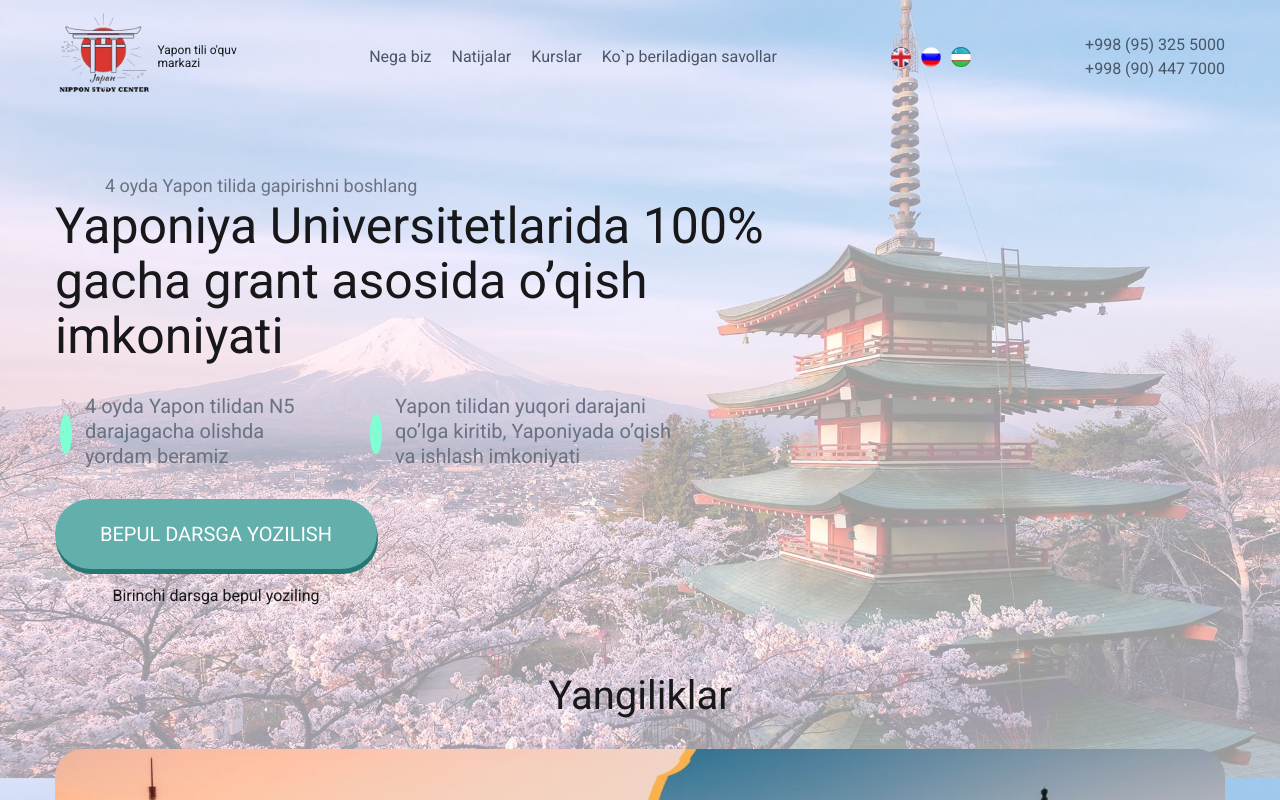
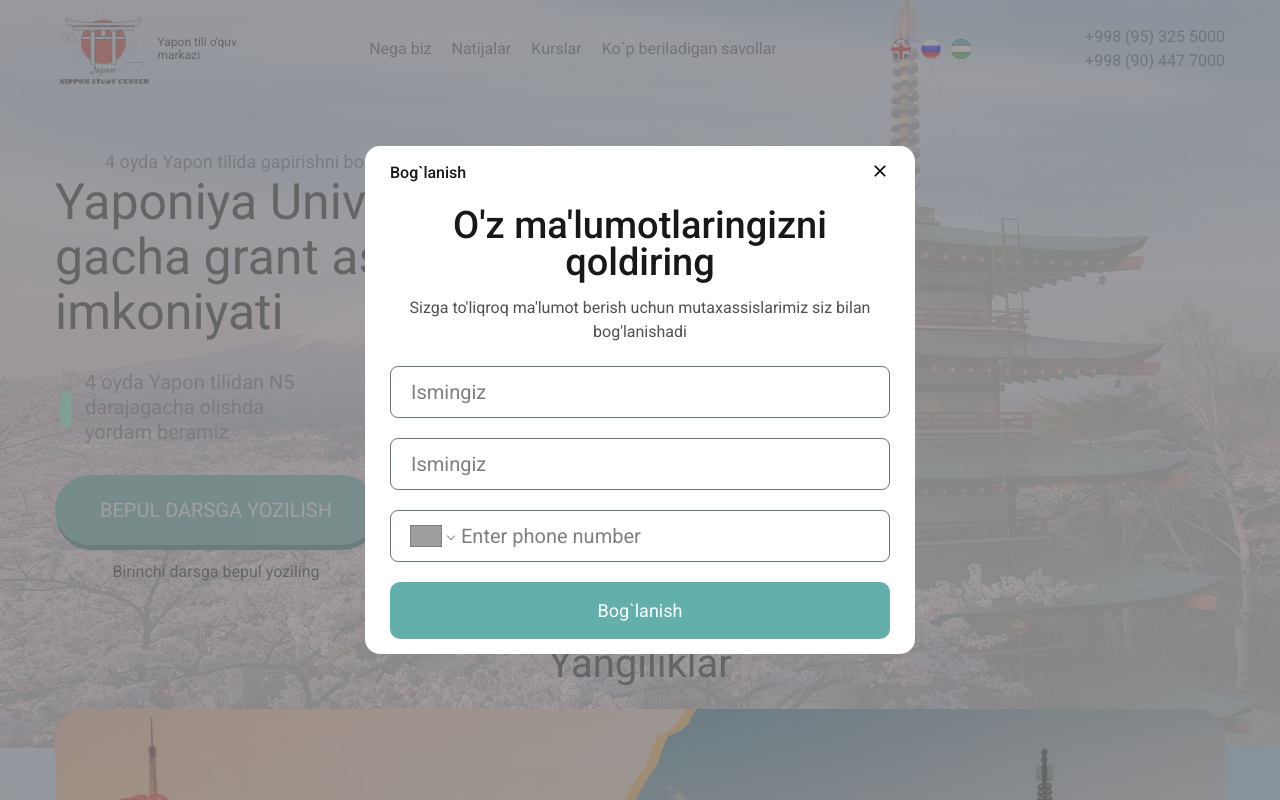
Before and after one commit to DavronNabijonv/nippon-school, a React (Vite) app: page / in a window 1280 px wide. Shown: the top 800 px of the page. Built offline with nearby package versions, Linux system fonts and the light colour scheme; grey boxes are pictures that could not be loaded.

Commit message:
footer and modal

```diff
--- a/package.json
+++ b/package.json
@@ -11,6 +11,7 @@
   },
   "dependencies": {
     "@tailwindcss/vite": "^4.1.2",
+    "aos": "^2.3.4",
     "axios": "^1.8.4",
     "i18next": "^24.2.3",
     "i18next-browser-languagedetector": "^8.0.4",
@@ -20,6 +21,8 @@
     "react-fast-marquee": "^1.6.5",
     "react-i18next": "^15.4.1",
     "react-icons": "^5.5.0",
+    "react-phone-number-input": "^3.4.12",
+    "react-scroll": "^1.9.3",
     "swiper": "^11.2.6",
     "tailwindcss": "^4.1.2"
   },
--- a/src/App.css
+++ b/src/App.css
@@ -2,7 +2,7 @@
   max-width: 1200px;
   width: 100%;
   margin: 0 auto;
-  padding: 8px 15px;
+  padding: 0px 15px;
 }
 
 /* swiper card univer styles for univer section */
@@ -82,8 +82,7 @@
 /* opacity style */
 .opacity {
   width: 100%;
-  height: calc(100% + 00px);
-  padding-bottom: 50px;
+  height: 100%;
   background-color: rgba(255, 255, 255, 0.603);
 }
 
--- a/src/App.jsx
+++ b/src/App.jsx
@@ -1,4 +1,5 @@
 import "./App.css";
+import Request_answer from "./components/request_answer";
 import Foot from "./foot_nav/foot";
 import Navbar from "./foot_nav/nav";
 import Contact from "./sections/contact";
@@ -9,6 +10,7 @@ import Grant_100 from "./sections/grant_100";
 import Home_section from "./sections/home_section";
 import Kurs_section from "./sections/kurs_section";
 import Licence from "./sections/licence";
+import Modal_section from "./sections/modal/modal";
 import News from "./sections/news";
 import Result_section from "./sections/result_section";
 import Styde_center from "./sections/styde_center";
@@ -18,39 +20,46 @@ function App() {
   return (
     <div className="opacity ">
       <navbar>
-        <Navbar/>
+        <Navbar />
       </navbar>
 
-      <section id="home" >
-        <Home_section/>
+
+        <Modal_section />
+
+      <section id="home">
+        <Home_section />
       </section>
 
-      <News/>
-      <Styde_center/>
-      <Get_results/>
-      <Grant_100/>
+      <News />
+      <Styde_center />
+      <Get_results />
+      <Grant_100 />
 
-      <section id="result" >
-        <Result_section/>
+      <section id="natija">
+        <Result_section />
       </section>
 
-      <Univer_section/>
+      <Univer_section />
 
-      <section id="kurslar" >
+      <section id="kurslar">
         <Kurs_section />
       </section>
 
-      <Licence/>
-      <For_section/>
-
-      <section id="faq" >
-        <Faq/>
+      <Licence />
+      <section id="negabiz">
+        <For_section />
       </section>
 
-      <Contact  />
+      <section id="savollar">
+        <Faq />
+      </section>
+
+      <section id="contact">
+        <Contact />
+      </section>
 
       <footer>
-        <Foot/>
+        <Foot />
       </footer>
     </div>
   );
--- a/src/components/btn.jsx
+++ b/src/components/btn.jsx
@@ -1,6 +1,7 @@
 import React from "react";
 import Translater from "./translater";
 import "../App.css";
+import '../sections/modal/modal.css'
 
 export default function Btn({ txt, id_name }) {
   return (
--- /dev/null
+++ b/src/components/request_answer.css
@@ -0,0 +1,29 @@
+@keyframes decrease{
+    from{
+        width: 100%;
+    }
+    to{
+        width: 0;
+    }
+}
+.main-answer{
+    position: absolute;
+    top: 20px;
+    right: 20px;
+    z-index: 22222;
+    width: 100%;
+    max-width: 300px;
+}
+.request-btn,.answer{
+    padding: 0 10px;
+}
+.animation{
+    border-radius: 3px;
+}
+.decrease-animation{
+    animation-delay: 5s;
+    animation: decrease 8s ease forwards;
+}
+.request-grp{
+    padding: 5px 0 0;
+}
--- /dev/null
+++ b/src/components/request_answer.jsx
@@ -0,0 +1,50 @@
+import React, { useEffect } from "react";
+import AOS from "aos";
+import "aos/dist/aos.css";
+import "./request_answer.css";
+
+import { IoMdClose } from "react-icons/io";
+import { MdError } from "react-icons/md";
+import { FaCheck } from "react-icons/fa";
+
+export default function Request_answer({ answer_type , close_func }) {
+  useEffect(() => {
+    AOS.init({
+      duration: 1000, // animation duration
+      once: true, // animation should happen only once
+    });
+  }, []);
+
+  return (
+    <div className = "main-answer" >
+      <div data-aos="fade-left">
+        <div className=" request-grp rounded-[8px] max-w-[280px] w-[100%] flex flex-col gap-[5px] bg-white ">
+          <button onClick={close_func} className=" request-btn border-none text-gray-800 text-[18px] text-black w-[100%] text-right flex justify-end ">
+            <IoMdClose />
+          </button>
+          <div className="answer flex gap-[8px] items-center ">
+            <span
+              className={`bg-white-900 rounded-[100%] ${
+                answer_type ? "text-green-700" : "text-red-700"
+              } text-[20px]`}
+            >
+              {answer_type ? <FaCheck /> : <MdError />}
+            </span>
+            {answer_type ? "Successfuly" : "Error"}
+          </div>
+          <div
+            className={`animation h-[5px] ${
+              answer_type ? "bg-green-300" : "bg-red-300"
+            } rounded-[15px]`}
+          >
+            <div
+              className={`decrease-animation h-[5px] ${
+                answer_type ? "bg-green-700" : "bg-red-700"
+              } `}
+            ></div>
+          </div>
+        </div>
+      </div>
+    </div>
+  );
+}
--- a/src/components/txt.jsx
+++ b/src/components/txt.jsx
@@ -1,6 +1,7 @@
 import React from "react";
 import Translater from "./translater";
 import "../App.css";
+import '../sections/modal/modal.css'
 
 export default function Text({
   txt,
--- a/src/foot_nav/foot-nav.css
+++ b/src/foot_nav/foot-nav.css
@@ -0,0 +1,31 @@
+.foot-nav{
+    padding: 20px  15px;
+}
+#foot-maxfiy{
+    font-size: 12px;
+}
+#navlink-txt{
+    font-size: 16px;
+}
+.network-nav{
+    display: none;
+}
+
+@media(max-width:700px){
+    .link-grp{
+        flex-direction: column;
+        gap: 2px;
+    }
+}
+
+@media(max-width:475px){
+    #foot-maxfiy, .link-grp{
+        display: none;
+    }
+    .network-nav{
+        display: block;
+    }
+    .network-btn-grp{
+        align-items: start;
+    }
+}
--- a/src/index.css
+++ b/src/index.css
@@ -5,7 +5,7 @@
   padding: 0;
   box-sizing: border-box;
   font-family: 'Roboto',sans-serif;
-  transition: 0.4s ease-in-out;
+  transition: 0.1s ease-in-out;
 }
 
 html{
--- /dev/null
+++ b/src/sections/modal/modal.css
@@ -0,0 +1,34 @@
+.modal-overflow{
+    position: absolute;
+    width: 100%;
+    height: 100%;
+    z-index: 2222;
+    top: 0;
+    left: 0;
+    background-color: rgba(128, 128, 128, 0.747);
+}
+.modal-grp{
+    padding: 15px 25px ;
+}
+#modal-boglanish{
+    font-size: 16px;
+    font-weight: 500;
+}
+#modal-title{
+    font-size: 38px;
+    font-weight: 500;
+    line-height: 37px;
+}
+#modal-txt{
+    font-size: 16px;
+    color: rgb(82, 81, 81);
+}
+.modal-input{
+    padding: 10px 20px;
+    font-size: 20px;
+}
+#modal-btn{
+    padding: 15px 0;
+    font-size: 18px;
+    border-radius: 10px;
+}
--- /dev/null
+++ b/src/sections/modal/modal.jsx
@@ -0,0 +1,65 @@
+import React, { useEffect, useState } from "react";
+import "./modal.css";
+import AOS from "aos";
+import "aos/dist/aos.css";
+import Text from "../../components/txt";
+import { useTranslation } from "react-i18next";
+import "react-phone-number-input/style.css";
+import PhoneInput from "react-phone-number-input";
+
+import { IoMdClose } from "react-icons/io";
+import Btn from "../../components/btn";
+
+export default function Modal_section({ close_func }) {
+  const { t } = useTranslation();
+  const [value, setValue] = useState();
+
+  useEffect(() => {
+    AOS.init({
+      duration: 1000, // animation duration
+      once: true, // animation should happen only once
+    });
+  }, []);
+
+  return (
+    <div
+      onClick={close_func}
+      className="modal-overflow flex justify-center items-center "
+    >
+      <div className="modal-grp bg-white max-w-[550px] w-[100%] flex flex-col gap-[22px] rounded-[15px] ">
+        <div className="head-modal flex justify-between ">
+          <Text txt="boglanish" id_name="modal-boglanish" />
+          <span onClick={close_func} className=" text-[20px] ">
+            <IoMdClose />
+          </span>
+        </div>
+
+        <div className="title-modal-grp flex flex-col text-center gap-[15px] ">
+          <Text txt="modal-title" id_name="modal-title" />
+          <Text txt="modal-txt" id_name="modal-txt" />
+        </div>
+
+        <form className="form-modal flex flex-col gap-[20px] ">
+          <input
+            type="text"
+            placeholder={t("ismingiz")}
+            className="modal-input rounded-[8px] border-[1px] border-gray-500 "
+          />
+          <input
+            type="text"
+            placeholder={t("ismingiz")}
+            className="modal-input rounded-[8px] border-[1px] border-gray-500 "
+          />
+          <PhoneInput
+            defaultCountry="UZ"
+            placeholder="Enter phone number"
+            value={value}
+            onChange={setValue}
+            className="modal-input rounded-[8px] border-[1px] border-gray-500 "
+          />
+          <Btn txt="boglanish" id_name="modal-btn" />
+        </form>
+      </div>
+    </div>
+  );
+}
```
Also changed, not shown: src/foot_nav/foot.jsx (+138 -6 lines), 1 other file (tests, documents, lock files or other folders).
